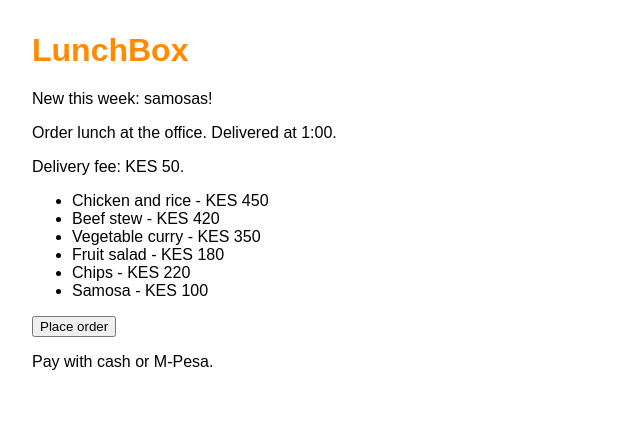
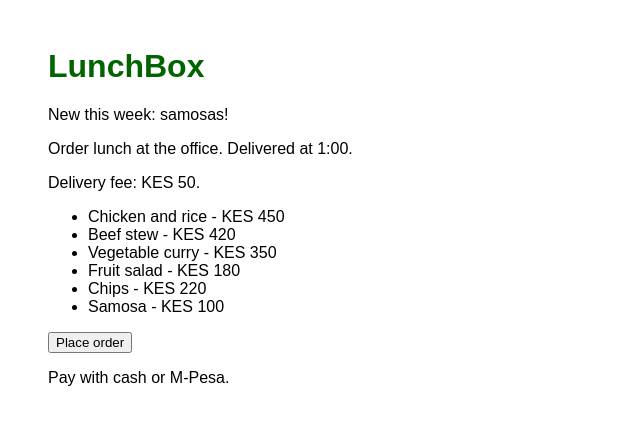
Before and after one commit to LunchBox-Team/lunchbox, a plain HTML site: page index.html in a window 1280 px wide. Shown: the whole page, without its empty margins (0-640 px from the left). Drawn offline with Linux system fonts and the light colour scheme.

Commit message:
Restyle the page

```diff
--- a/main.css
+++ b/main.css
@@ -1,8 +1,8 @@
 body {
   font-family: sans-serif;
-  margin: 2rem;
+  margin: 3rem;
 }
 
 h1 {
-  color: darkorange;
+  color: darkgreen;
 }
```
